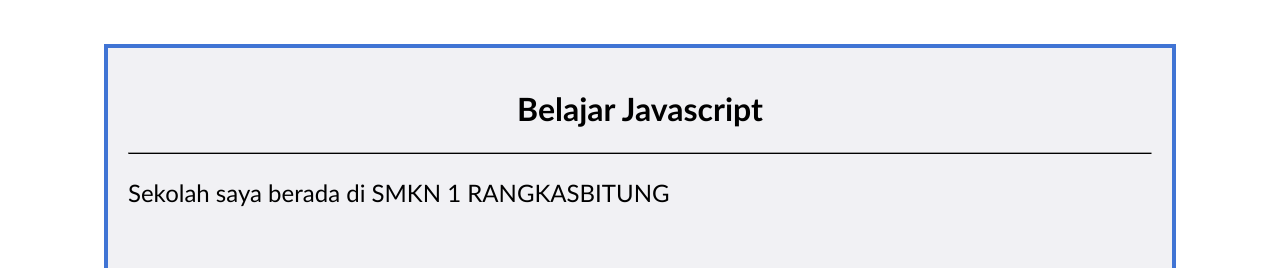
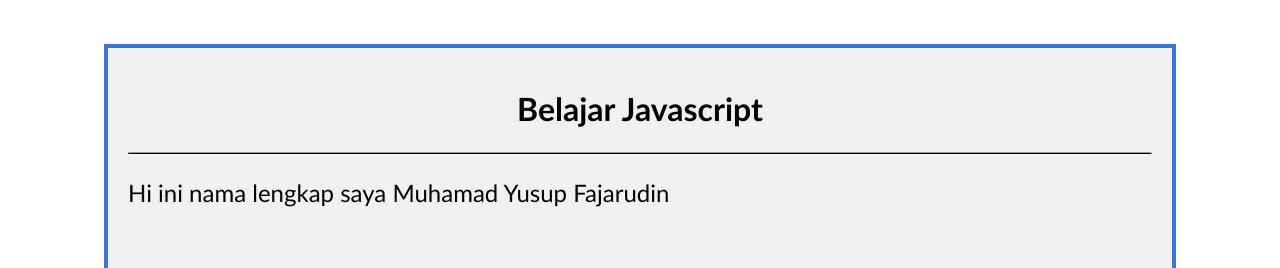
Before and after one commit to myusuff93/Belajar-JavaScript-Dasar, a plain HTML site: page Sekolah-Koding/index2.html in a window 1280 px wide. Shown: the top 268 px of the page. Drawn offline with Linux system fonts and the light colour scheme.

Commit message:
parameter lebih dari satu

```diff
--- a/Sekolah-Koding/index2.html
+++ b/Sekolah-Koding/index2.html
@@ -29,13 +29,14 @@
 
       // parameter pada fungsi
 
-      function printText(nama) {
-        let text = nama + " SMKN 1 RANGKASBITUNG";
-        document.getElementById("wrap").innerHTML = text;
+      // saat function dibuat kita bisa membuat parameter agar bisa dimasuki oleh argument
+      function printText(firstName, middleName, lastName) {
+        const fullName = firstName + middleName + lastName;
+        document.getElementById("wrap").innerHTML = `Hi ini nama lengkap saya ${fullName}`;
       }
 
-      let nama = "Sekolah saya berada di";
-      printText(nama);
+      // saat function dipanggil kita bisa memasukan argument
+      printText("Muhamad ", "Yusup ", "Fajarudin");
     </script>
     <!-- akhir tag Javascript -->
   </body>
```
